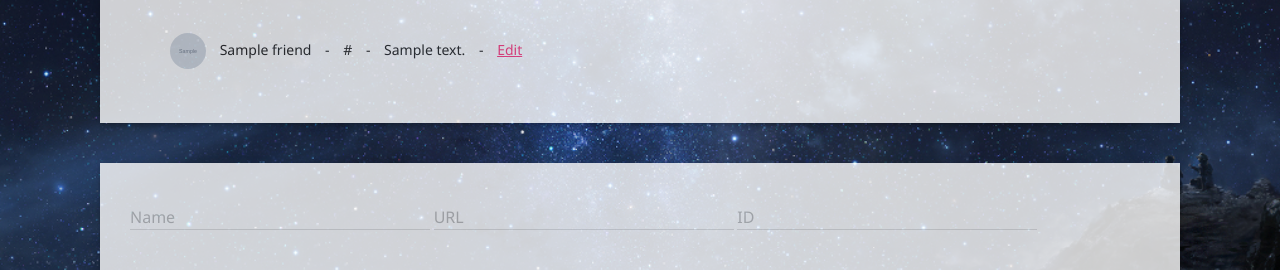
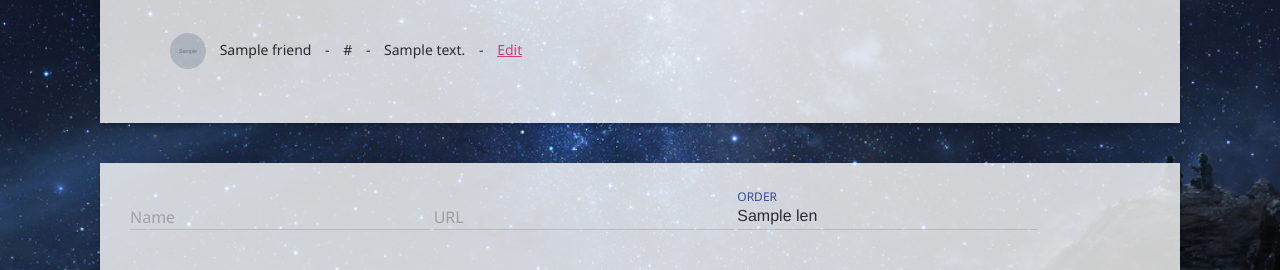
Before and after one commit to chiaki64/Windless, a Python web app: template core/templates/backend/link.html in a window 1280 px wide. Shown: the part 73-343 px from the top of the page. Run offline with Jinja, Linux system fonts and the light colour scheme; the template is opened without the code that fills it: most values are stand-ins (such as "Sample title", 1, 10 or a date in 2020); grey boxes marked "Sample" are stand-in pictures.

Commit message:
Set default order in links

```diff
--- a/core/templates/backend/link.html
+++ b/core/templates/backend/link.html
@@ -65,8 +65,8 @@
         </div>
 
         <div class="form-group mdl-textfield mdl-js-textfield mdl-textfield--floating-label">
-            <label for="uuid" class="mdl-textfield__label">ID</label>
-            <input class="form-control mdl-textfield__input" name="uuid" type="text" id="uuid">
+            <label for="id" class="mdl-textfield__label">ORDER</label>
+            <input class="form-control mdl-textfield__input" name="id" type="text" id="id" value="{{ len }}">
         </div>
 
         <div class="form-group mdl-textfield mdl-js-textfield mdl-textfield--floating-label" style="width:500px">
--- a/core/views.py
+++ b/core/views.py
@@ -288,8 +288,7 @@ class BackendLinksView(AbsWebView):
         data = await self.redis.lget('Link', isdict=True, reverse=False)
         if data is None:
             data = []
-        print(data)
-        return {'friends': data}
+        return {'friends': data, 'len': len(data)+1}
 
     async def post(self):
         data = dict({}, **await self.request.post())
```
